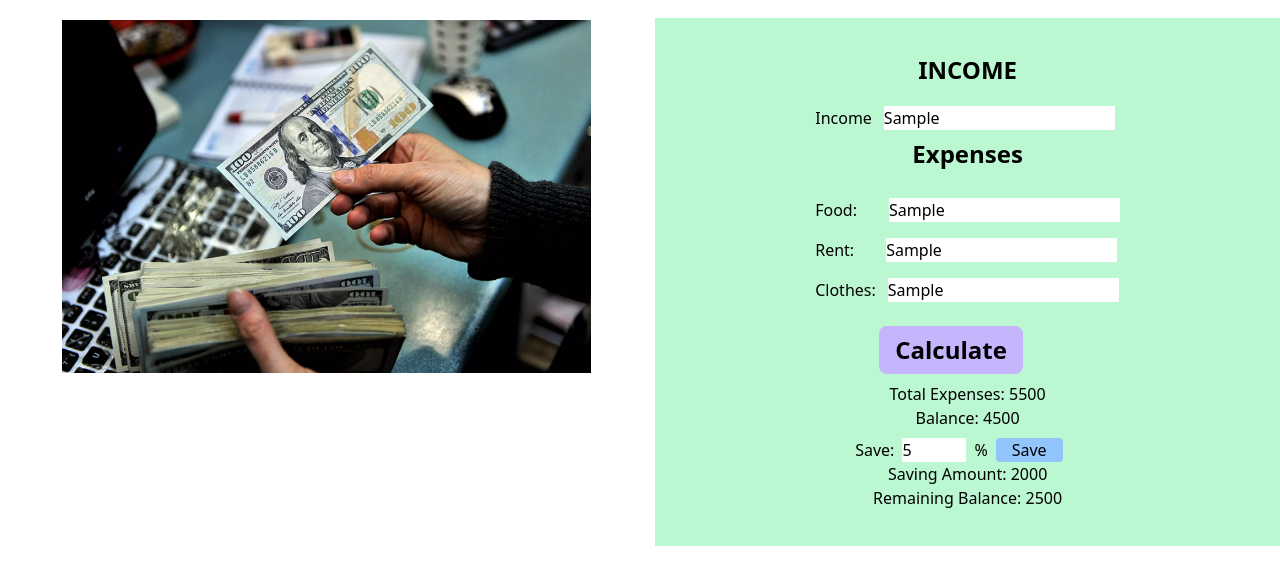
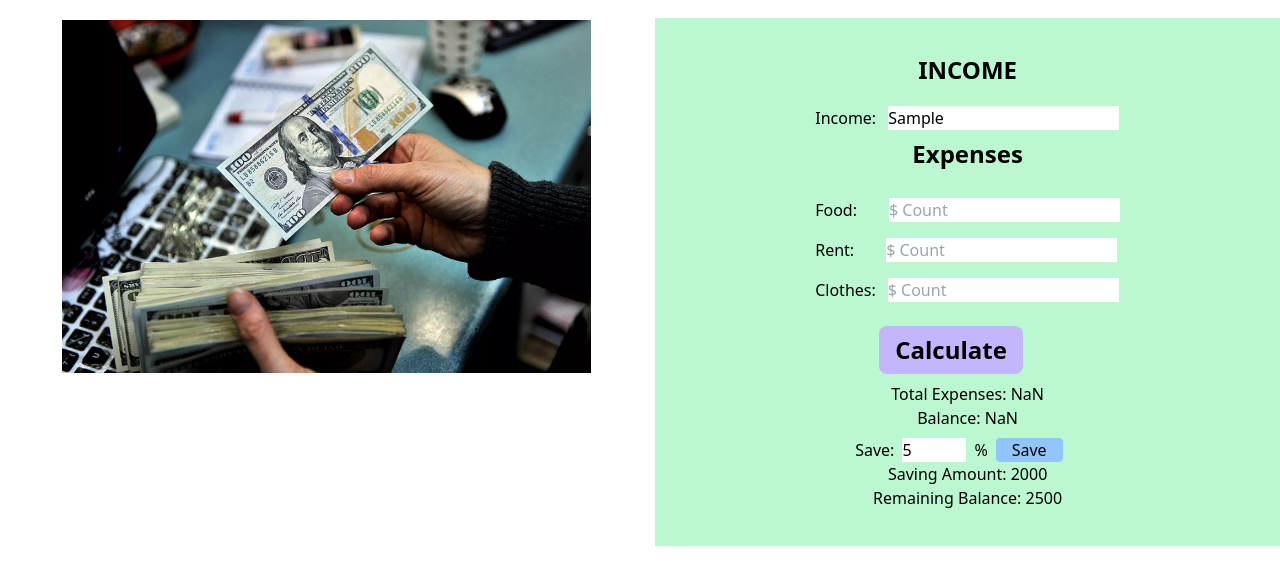
Before and after one commit to Galib24/Money_master, a plain HTML site: page index.html in a window 1280 px wide. Both pictures are taken after typing "Sample", "Sample", "Sample", "Sample", "5" into the empty fields and a click on the button "Calculate". Shown: the part 90-674 px from the top of the page. Drawn offline with nearby package versions, Linux system fonts and the light colour scheme.

Commit message:
js first added

```diff
--- a/index.html
+++ b/index.html
@@ -31,28 +31,29 @@
             <div class="mt-7 px-40 py-9 bg-green-200">
                 <h1 class="font-semibold text-2xl text-center mb-5">INCOME</h1>
                 <div class="flex gap-3">
-                    <h1 class="font-normal">Income</h1>
-                    <input type="text" placeholder="$ Count">
+                    <h1 id="" class="font-normal">Income:</h1>
+                    <input id="income" type="text" placeholder="$ Count">
                 </div>
                 <h1 class="font-semibold text-2xl text-center mt-2 mb-5">Expenses</h1>
 
                 <div class="flex gap-3">
-                    <h1 class="font-normal mt-2">Food:</h1>
-                    <input class="mt-2 mb-2 ml-5" type="text" placeholder="$ Count">
+                    <h1  class="font-normal mt-2">Food:</h1>
+                    <input id="food-field" class="mt-2 mb-2 ml-5" type="text" placeholder="$ Count">
                 </div>
                 <div class="flex gap-3">
                     <h1 class="font-normal mt-2">Rent:</h1>
-                    <input class="mt-2 mb-2 ml-5" type="text" placeholder="$ Count">
+                    <input id="rent-field" class="mt-2 mb-2 ml-5" type="text" placeholder="$ Count">
                 </div>
                 <div class="flex flex-row gap-3">
                     <h1 class="font-normal mt-2">Clothes:</h1>
-                    <input class="mt-2 mb-2" type="text" placeholder="$ Count">
+                    <input id="cloth-field" class="mt-2 mb-2" type="text" placeholder="$ Count">
                 </div>
 
-                    <button class="text-2xl rounded-lg font-semibold ml-16 px-4  p-2 m-2  mt-4   bg-violet-300 hover:bg-violet-500">Calculate</button>
+                <button id="btn-calculate"
+                    class="text-2xl rounded-lg font-semibold ml-16 px-4  p-2 m-2  mt-4   bg-violet-300 hover:bg-violet-500">Calculate</button>
 
-               <h1 class="text-center">Total Expenses: <span>5500</span></h1>
-               <h1 class="text-center">Balance: <span>4500</span></h1>
+                <h1 class="text-center">Total Expenses: <span id="total-expense">00</span></h1>
+                <h1 class="text-center">Balance: <span id="Balance">00</span></h1>
                 <div class="flex flex-row ml-10 mt-2 gap-2">
                     <div>
                         <h1>Save:</h1>
@@ -69,12 +70,12 @@
                 </div>
                 <h1 class="text-center">Saving Amount: <span>2000 </span></h1>
                 <h1 class="text-center">Remaining Balance: <span>2500 </span></h1>
-
-
             </div>
         </section>
 
     </main>
+    <script src="js/money.js"></script>
 </body>
 
+
 </html>
--- /dev/null
+++ b/js/money.js
@@ -0,0 +1,49 @@
+
+// second part
+document.getElementById('btn-calculate').addEventListener('click', function(){
+    const foodField = document.getElementById('food-field');
+    const foodFieldElement = foodField.value;
+    const totalElementOfFoodField = parseFloat(foodFieldElement);
+
+
+    const RentField = document.getElementById('rent-field');
+    const RentFieldElement = RentField.value;
+    const totalElementOfRentField = parseFloat(RentFieldElement);
+
+    const ClothField = document.getElementById('cloth-field');
+    const ClothFieldElement = ClothField.value;
+    const totalElementOfClothField = parseFloat(ClothFieldElement);
+
+
+    const TotalExpense = document.getElementById('total-expense');
+    const totalExpenseString = TotalExpense.innerText;
+    const totalExpenseNumber = parseFloat(totalExpenseString);
+
+    const TotalExpenseSum = totalElementOfFoodField + totalElementOfRentField + totalElementOfClothField;
+    // console.log(totalExpense);
+    TotalExpense.innerText = TotalExpenseSum;
+
+    foodField.value = "";
+    RentField.value = "";
+    ClothField.value = "";
+
+    // first part
+
+    const Income = document.getElementById('income');
+    const totalIncomeString = Income.value
+    const totalIncomeNumber =  parseFloat(totalIncomeString);
+
+    // middle part of remaining balance
+    const balance = document.getElementById('Balance');
+    const balanceString = balance.innerText;
+    const remainBalanceNo = parseFloat(balanceString);
+
+    // so total remain balance after expense
+    const Balance = totalIncomeNumber - TotalExpenseSum;
+    balance.innerText = Balance;
+
+
+
+
+
+})
```
Lines whose indentation alone changed are shown as unchanged.
